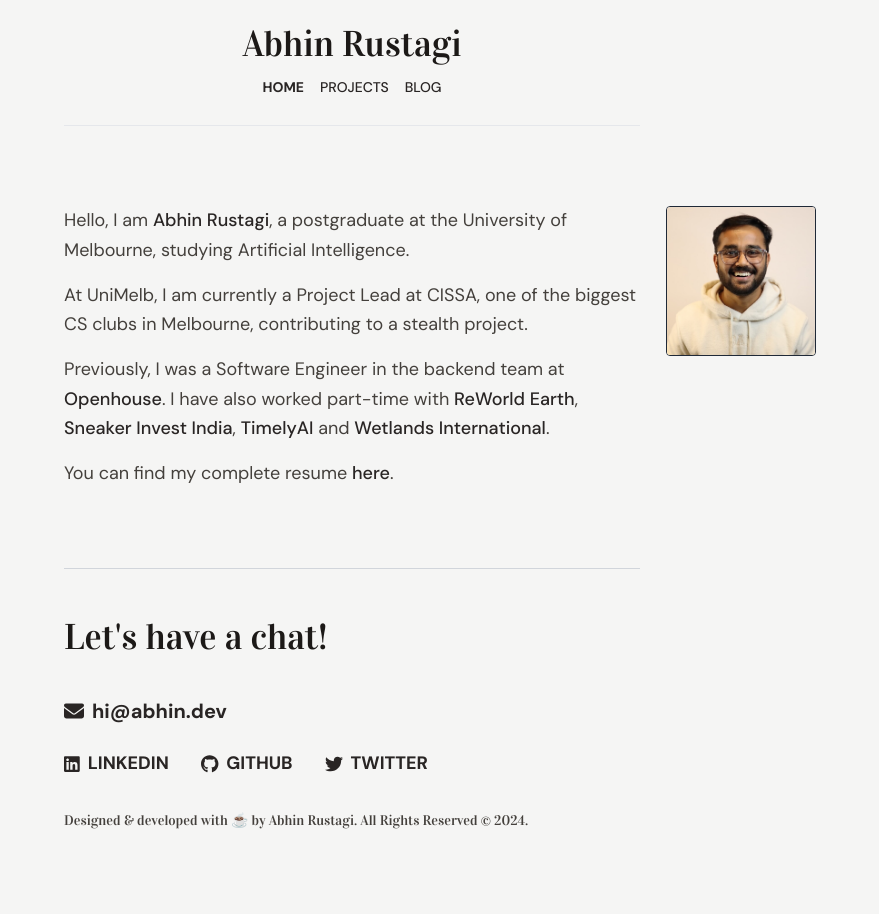
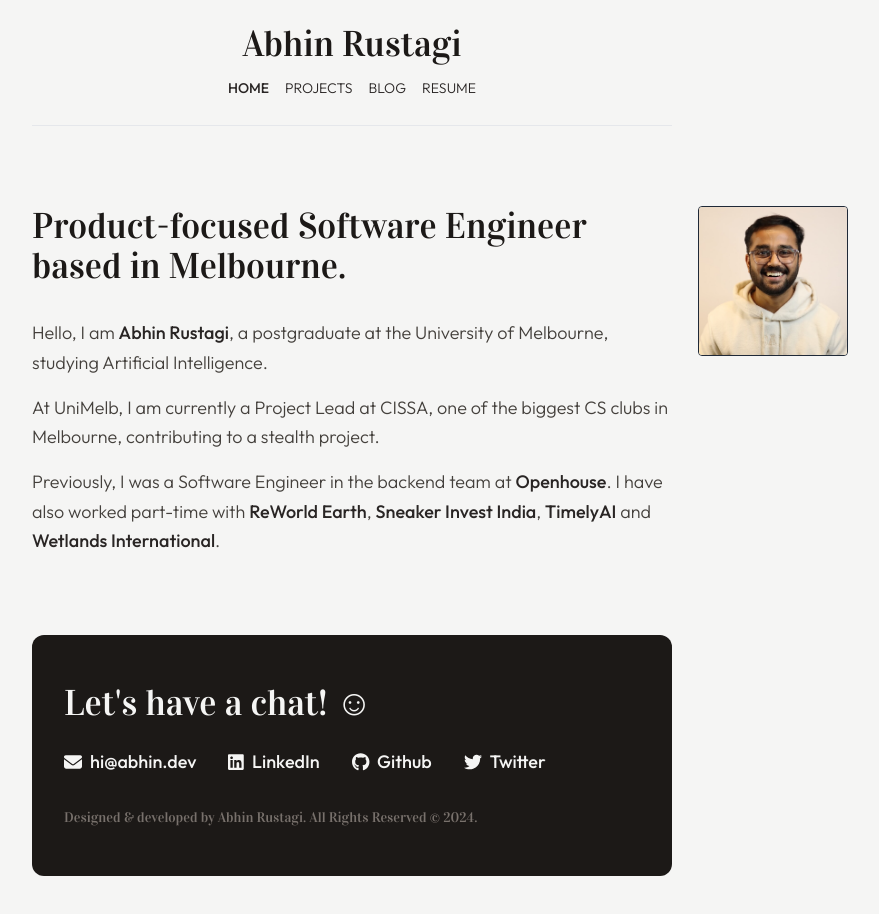
Before and after one commit to AbhinRustagi/abhin.dev, a Next.js app: page / in a window 1280 px wide. Shown: the top 914 px of the page, without its empty margins (288-1167 px from the left). Built offline with nearby package versions, Linux system fonts and the light colour scheme.

Commit message:
Complete Header, Footer & Home

```diff
--- a/src/app/(home)/page.tsx
+++ b/src/app/(home)/page.tsx
@@ -3,7 +3,7 @@ import { getHomeData } from "@/lib/home";
 import Image from "next/image";
 
 export default async function Page() {
-  const content = await getHomeData();
+  const parsed = await getHomeData();
 
   return (
     <section>
@@ -16,7 +16,10 @@ export default async function Page() {
           alt=""
           src="/abhin.jpg"
         />
-        <MdRenderer content={content} />
+        <h1 className="text-4xl">
+          Product-focused Software Engineer based in Melbourne.
+        </h1>
+        <MdRenderer content={parsed.content} />
       </div>
     </section>
   );
--- a/src/app/globals.css
+++ b/src/app/globals.css
@@ -12,7 +12,7 @@ body {
 
 p,
 li {
-  @apply leading-relaxed text-lg;
+  @apply leading-relaxed text-lg font-light;
 }
 
 h1,
--- a/src/app/layout.tsx
+++ b/src/app/layout.tsx
@@ -3,7 +3,7 @@ import Header from "@/components/Header";
 import { generateMetadata } from "@/lib/metadata";
 import { config } from "@fortawesome/fontawesome-svg-core";
 import "@fortawesome/fontawesome-svg-core/styles.css";
-import { DM_Sans, Vidaloka } from "next/font/google";
+import { Outfit, Vidaloka } from "next/font/google";
 import "./globals.css";
 config.autoAddCss = false;
 
@@ -13,9 +13,9 @@ const vidaloka = Vidaloka({
   variable: "--font-vidaloka",
 });
 
-const dmSans = DM_Sans({
+const outfit = Outfit({
   subsets: ["latin"],
-  variable: "--font-dm-sans",
+  variable: "--font-outfit",
 });
 
 export const metadata = generateMetadata();
@@ -26,8 +26,8 @@ export default function RootLayout({
   children: React.ReactNode;
 }>) {
   return (
-    <html lang="en" className={`${vidaloka.variable} ${dmSans.variable}`}>
-      <body className="mx-auto pt-6 pb-20 w-full max-w-[36rem] md:px-0 px-6">
+    <html lang="en" className={`${vidaloka.variable} ${outfit.variable}`}>
+      <body className="mx-auto pt-6 pb-20 w-full max-w-[40rem] md:px-0 px-6">
         <Header />
         <main>{children}</main>
         <Footer />
--- a/src/components/Footer.tsx
+++ b/src/components/Footer.tsx
@@ -1,7 +1,7 @@
 import Link from "next/link";
 import {} from "@fortawesome/fontawesome-svg-core";
 import { FontAwesomeIcon } from "@fortawesome/react-fontawesome";
-import { faEnvelope } from "@fortawesome/free-solid-svg-icons";
+import { faArrowRight, faEnvelope } from "@fortawesome/free-solid-svg-icons";
 import {
   faLinkedin,
   faGithub,
@@ -9,6 +9,11 @@ import {
 } from "@fortawesome/free-brands-svg-icons";
 
 const socials = [
+  {
+    name: "hi@abhin.dev",
+    url: "mailto:hi@abhin.dev",
+    icon: faEnvelope,
+  },
   {
     name: "LinkedIn",
     url: "https://www.linkedin.com/in/abhinrustagi",
@@ -28,30 +33,25 @@ const socials = [
 
 export default function Footer() {
   return (
-    <footer className="mt-12 border-t border-t-gray-300 pt-12">
-      <h2 className="mb-10 text-4xl">Let&apos;s have a chat!</h2>
-      <p className="mb-6 text-xl">
-        <Link
-          className="font-bold flex items-center"
-          href="mailto:hi@abhin.dev"
-        >
-          <FontAwesomeIcon icon={faEnvelope} className="mr-2" />
-          hi@abhin.dev
-        </Link>
-      </p>
-      <ul className="uppercase font-semibold flex gap-8 flex-wrap">
+    <footer className="mt-12 text-stone-100 py-12 rounded-xl bg-stone-900 px-8">
+      <h2 className="text-stone-100 mb-6 text-4xl">
+        Let&apos;s have a chat! ☺
+      </h2>
+      <ul className="flex gap-8 flex-wrap">
         {socials.map((social) => (
           <li key={`social-${social.name}`}>
-            <Link className="font-bold flex items-center" href={social.url}>
+            <Link
+              className="flex items-center text-stone-100 hover:text-stone-500"
+              href={social.url}
+            >
               <FontAwesomeIcon icon={social.icon} className="mr-2" />
-              {social.name}
+              {social.name}{" "}
             </Link>
           </li>
         ))}
       </ul>
-      <small className="font-serif text-sm block mt-8">
-        Designed & developed with ☕️ by Abhin Rustagi. All Rights Reserved
-        &copy; 2024.
+      <small className="font-serif text-sm block mt-8 text-stone-500">
+        Designed & developed by Abhin Rustagi. All Rights Reserved &copy; 2024.
       </small>
     </footer>
   );
--- a/src/components/Header.tsx
+++ b/src/components/Header.tsx
@@ -16,6 +16,10 @@ const routes = [
     name: "Blog",
     href: "/blog",
   },
+  {
+    name: "Resume",
+    href: "https://drive.google.com/file/d/1SDnEjHxBt19M41irzGY2BgKsU9uL6IEo/view?usp=sharing",
+  },
 ];
 
 export default function Header() {
@@ -29,12 +33,16 @@ export default function Header() {
       <nav className="flex justify-center">
         <ul className="flex gap-4">
           {routes.map((route) => {
-            const isActive = route.href.split("/")[1] == pathname.split("/")[1];
+            const isActive =
+              (pathname.startsWith(route.href) && route.href !== "/") ||
+              (pathname === "/" && route.href === "/");
 
             return (
               <li key={route.name}>
                 <Link
-                  className={`uppercase text-sm ${isActive ? "font-bold" : ""}`}
+                  className={`uppercase text-sm ${
+                    isActive ? "font-medium" : "font-light"
+                  }`}
                   href={route.href}
                 >
                   {route.name}
--- a/src/content/about.md
+++ b/src/content/about.md
@@ -1,7 +1,9 @@
+---
+title: Product-focused Software Engineer based in Melbourne.
+---
+
 Hello, I am **Abhin Rustagi**, a postgraduate at the University of Melbourne, studying Artificial Intelligence.
 
 At UniMelb, I am currently a Project Lead at CISSA, one of the biggest CS clubs in Melbourne, contributing to a stealth project.
 
 Previously, I was a Software Engineer in the backend team at [Openhouse](https://www.openhouse.study/). I have also worked part-time with [ReWorld Earth](https://www.reworld.eco/), [Sneaker Invest India](https://www.sneakerinvestindia.com/), [TimelyAI](https://www.timelyai.com/) and [Wetlands International](https://www.wetlands.org).
-
-You can find my complete resume [here](#).
--- a/src/lib/home.ts
+++ b/src/lib/home.ts
@@ -1,10 +1,15 @@
 import path from "path";
 import fs from "fs";
+import * as matter from "gray-matter";
 import { parse } from "marked";
 
 export async function getHomeData() {
   const filePath = path.join(process.cwd(), "src", "content", "about.md");
   const file = fs.readFileSync(filePath, "utf8");
-  const parsedMd = parse(file);
-  return parsedMd;
+  const parsed = matter.default(file);
+  const html = await parse(parsed.content);
+  return {
+    data: parsed.data,
+    content: html,
+  };
 }
--- a/tailwind.config.ts
+++ b/tailwind.config.ts
@@ -10,7 +10,7 @@ const config: Config = {
   theme: {
     extend: {
       fontFamily: {
-        sans: ["var(--font-dm-sans)", ...defaultTheme.fontFamily.sans],
+        sans: ["var(--font-outfit)", ...defaultTheme.fontFamily.sans],
         serif: ["var(--font-vidaloka)", ...defaultTheme.fontFamily.serif],
       },
     },
```
Also changed, not shown: 1 other file (tests, documents, lock files or other folders).
